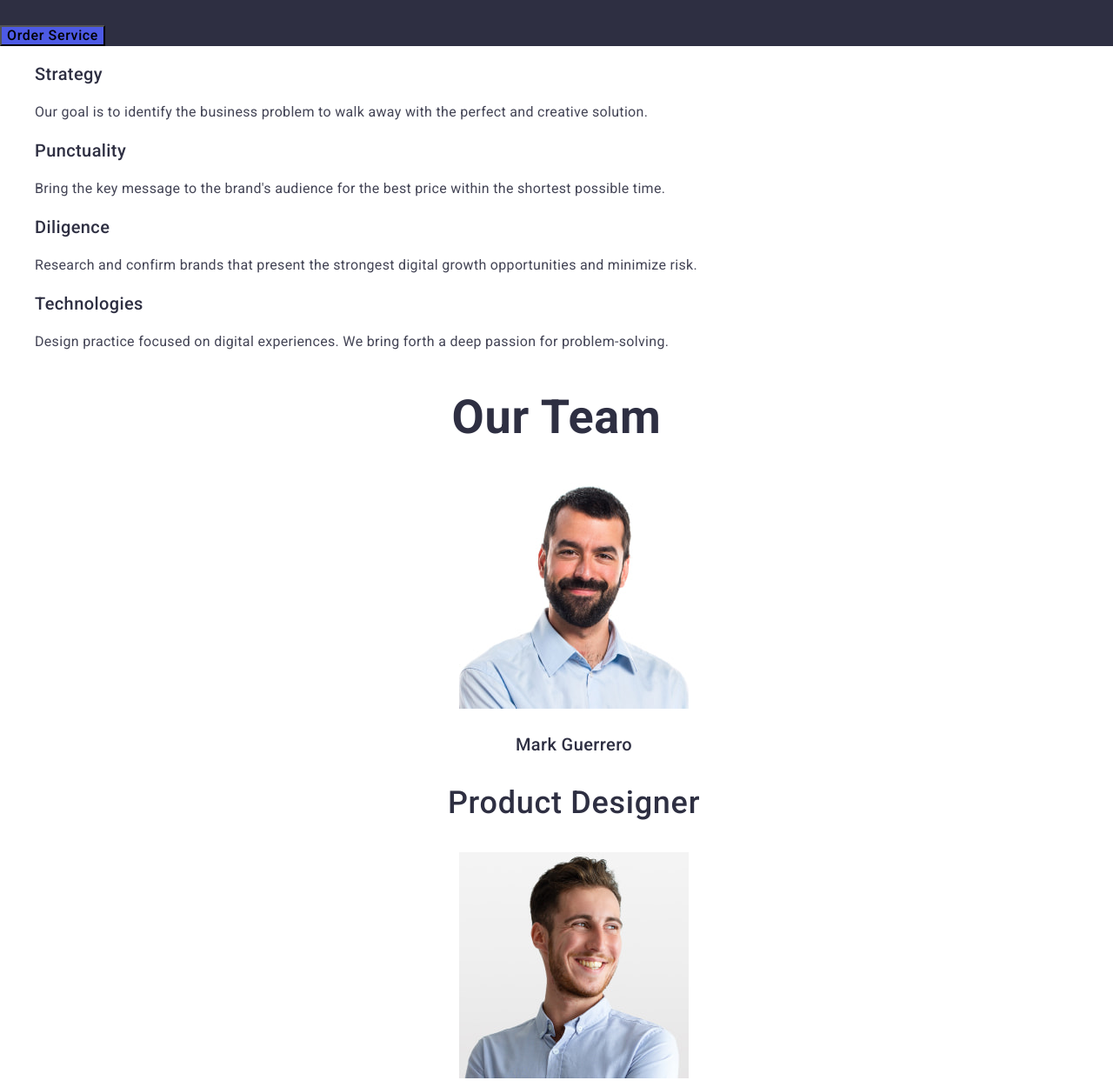
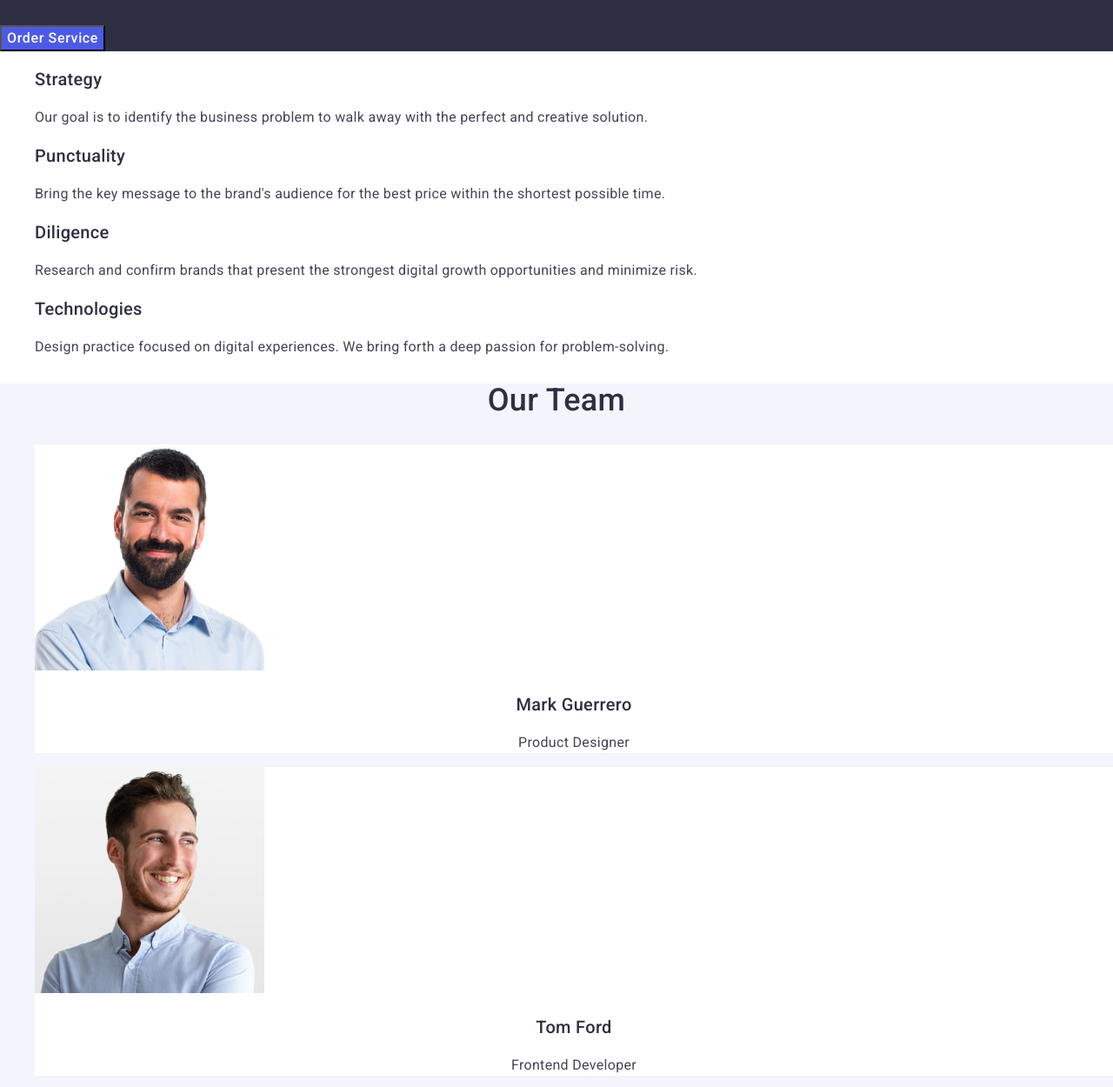
Before and after one commit to Illia-L/goit-markup-hw-03, a plain HTML site: page index.html in a window 1280 px wide. Shown: the part 300-1550 px from the top of the page at 87% size. Drawn offline with nearby package versions, Linux system fonts and the light colour scheme.

Commit message:
correct mistakes

```diff
--- a/css/styles.css
+++ b/css/styles.css
@@ -3,6 +3,7 @@ body {
   font-family: 'Roboto', sans-serif;
   color: #434455;
   background-color: #ffffff;
+  letter-spacing: 0.02em;
 }
 
 ul {
@@ -23,7 +24,7 @@ button {
 }
 
 .logo {
-  font-family: 'Railway', sans-serif;
+  font-family: 'Raleway', sans-serif;
   line-height: 1.17;
   font-size: 18px;
   font-weight: 700;
@@ -37,7 +38,7 @@ button {
 }
 
 .nav-link {
-  letter-spacing: 0.02em;
+  /* letter-spacing: 0.02em; */
   font-weight: 500;
 }
 
@@ -62,15 +63,17 @@ button {
 
 .page-title {
   text-align: center;
-  line-height: 1.071;
+  line-height: 1.07;
   font-size: 56px;
-  letter-spacing: 0.02em;
+  /* letter-spacing: 0.02em; */
   font-weight: 700;
 }
 
 .hero-btn {
+  line-height: 1.5;
   letter-spacing: 0.04em;
   font-weight: 500;
+  color: #ffffff;
   background-color: #4d5ae5;
 }
 
@@ -84,23 +87,24 @@ button {
   line-height: 1.11;
   font-size: 36px;
   font-weight: 700;
-  letter-spacing: 0.02em;
+  /* letter-spacing: 0.02em; */
   font-weight: 500;
   text-align: center;
+  text-transform: capitalize;
   color: #2e2f42;
 }
 
 .section-subtitle {
   line-height: 1.2;
   font-size: 20px;
-  letter-spacing: 0.02em;
+  /* letter-spacing: 0.02em; */
   font-weight: 500;
   color: #2E2F42;
 }
 
-.section-text {
+/* .section-text {
   letter-spacing: 0.02em;
-}
+} */
 
 .team {
   background-color: #f4f4fd;
@@ -109,6 +113,10 @@ button {
 .team-title,
 .team-text {
   text-align: center;
+}
+
+.person {
+  background-color: #ffffff;
 }
 
 .footer {
--- a/index.html
+++ b/index.html
@@ -75,11 +75,11 @@
         </ul>
       </section>
 
-      <section class="section-title" class="team">
-        <h2>Our Team</h2>
+      <section class="team">
+        <h2 class="section-title">Our Team</h2>
 
         <ul>
-          <li>
+          <li class="person">
             <img
               src="./images/mark-guerrero.jpg"
               alt="Mark Guerrero"
@@ -88,12 +88,12 @@
             <h3 class="section-subtitle team-title">Mark Guerrero</h3>
             <p class="section-text team-text">Product Designer</p>
           </li>
-          <li>
+          <li class="person">
             <img src="./images/tom-ford.jpg" alt="Tom Ford" width="264" />
             <h3 class="section-subtitle team-title">Tom Ford</h3>
             <p class="section-text team-text">Frontend Developer</p>
           </li>
-          <li>
+          <li class="person">
             <img
               src="./images/camila-garcia.jpg"
               alt="Camila Garcia"
@@ -101,7 +101,7 @@
             />
             <h3 class="section-subtitle team-title">Camila Garcia</h3>
             <p class="section-text team-text">Marketing</p>
-          </li>
+          </li class="person">
           <li>
             <img
               src="./images/daniel-wilson.jpg"
```
